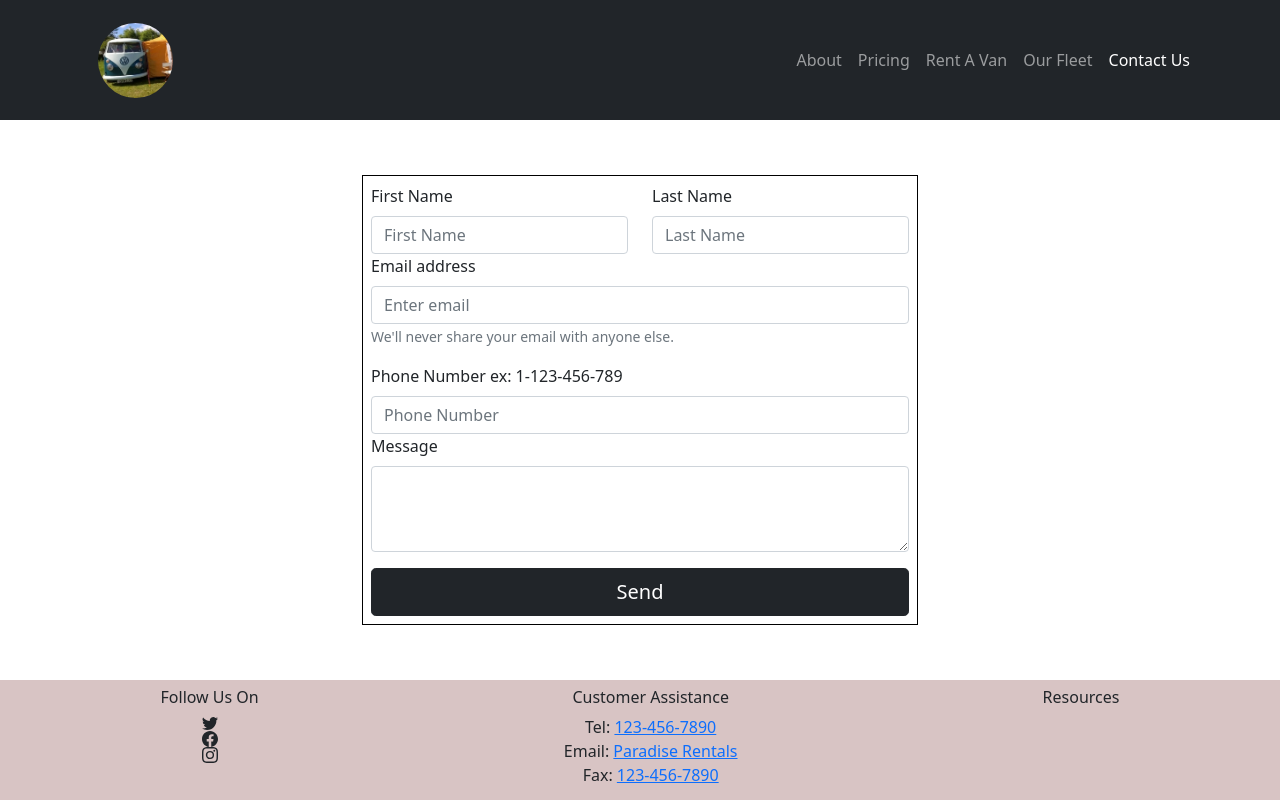
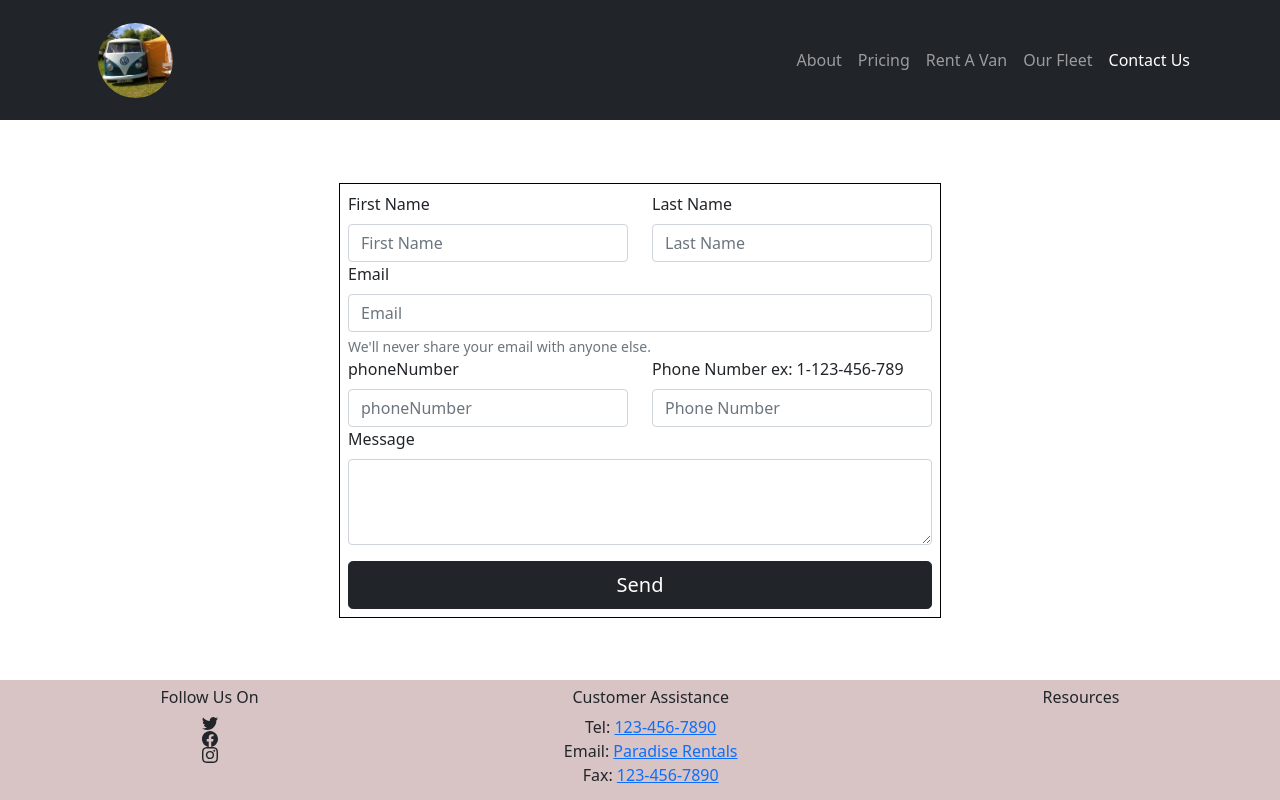
Before and after one commit to ShaneC2021/RentalStore, a React (Create React App) app: page /Contact in a window 1280 px wide. Built offline with nearby package versions, Linux system fonts and the light colour scheme.

Commit message:
FormField component added

```diff
--- /dev/null
+++ b/src/Components/FormField.jsx
@@ -0,0 +1,22 @@
+import React from 'react';
+import {Form, Row, Button, Col} from 'react-bootstrap';
+
+
+
+function FormField(props) {
+  return (
+    <Form.Group as={Col} controlId={props.name}>
+              <Form.Label>{props.field}</Form.Label>
+              <Form.Control
+                type={props.type}
+                placeholder={props.field}
+                name={props.name}
+                onChange={props.onChange}
+                value={props.value}
+                required
+              />
+            </Form.Group>
+  )
+}
+
+export default FormField
--- a/src/Components/VehicleCard.jsx
+++ b/src/Components/VehicleCard.jsx
@@ -1,22 +1,22 @@
 import React from "react";
 import { Card, Button } from "react-bootstrap";
 
-function VehicleCard (props) {
+function VehicleCard ({image,name,description,price}) {
   return (
     <Card>
       <Card.Img
         variant="top"
         width="243"
         height="160"
-        src={require(`../images/${props.data.image}`)}
+        src={require(`../images/${image}`)}
         alt="pic of van"
       />
       <Card.Body>
-        <Card.Title>{props.data.name}</Card.Title>
+        <Card.Title>{name}</Card.Title>
         <Card.Text>
-          {props.data.description}
+          {description}
           <br />
-          {props.data.price}
+          {price}
         </Card.Text>
         <Button variant="primary">Rent Me</Button>
       </Card.Body>
--- a/src/pages/Contact.jsx
+++ b/src/pages/Contact.jsx
@@ -3,6 +3,7 @@ import { Button } from "react-bootstrap";
 import Form from "react-bootstrap/Form";
 import Row from "react-bootstrap/Row";
 import Col from "react-bootstrap/Col";
+import FormField from "../components/FormField";
 
 function Contact() {
   const initialValues = {
@@ -13,6 +14,8 @@ function Contact() {
     message: "",
   };
   const [values, setValues] = useState(initialValues);
+
+  console.log(values);
 
   const handleChange = (e) => {
     const { name, value } = e.target;
@@ -26,52 +29,55 @@ function Contact() {
   return (
     <div className=" main-body p-1 d-flex flex-column align-items-center justify-content-center">
       <div className="contact-details p-2">
-
         <Form onSubmit={handleSubmit}>
           <Row className="mb-0">
-            <Form.Group as={Col} controlId="firstName">
-              <Form.Label>First Name</Form.Label>
-              <Form.Control
+            <FormField
+              field="First Name"
               type="text"
-                placeholder="First Name"
+              onChange={handleChange}
               value={values.firstName}
+              name="firstName"
+            />
+
+            <FormField
+              field="Last Name"
+              type="text"
               onChange={handleChange}
-                name="firstName"
-                required
+              value={values.lastName}
+              name="lastName"
             />
-            </Form.Group>
-
-            <Form.Group as={Col} controlId="lastName">
-              <Form.Label>Last Name</Form.Label>
-              <Form.Control
-                type="text"
-                placeholder="Last Name"
-                value={values.lastName}
-                onChange={handleChange}
-                name="lastName"
-                required
-              />
-            </Form.Group>
           </Row>
 
           <Row>
-            <Form.Group className="mb-3" controlId="email">
-              <Form.Label>Email address</Form.Label>
-              <Form.Control
-                type="email"
-                placeholder="Enter email"
+            <FormField
+              field="Email"
+              type="text"
+              onChange={handleChange}
               value={values.email}
-                onChange={handleChange}
               name="email"
-                required
             />
             <Form.Text className="text-muted">
               We'll never share your email with anyone else.
             </Form.Text>
-            </Form.Group>
           </Row>
 
           <Row>
+
+
+          <FormField
+              field="phoneNumber"
+              type="tel"
+              onChange={handleChange}
+              pattern="[0-9]{1}-[0-9]{3}-[0-9]{3}-[0-9]{4}"
+              value={values.phone}
+              name="phone"
+            />
+
+
+
+
+
+
             <Form.Group as={Col} controlId="phoneNumber">
               <Form.Label>Phone Number ex: 1-123-456-789</Form.Label>
               <Form.Control
@@ -111,3 +117,21 @@ function Contact() {
 }
 
 export default Contact;
+
+/*
+
+
+            <Form.Group as={Col} controlId="firstName">
+
+<Form.Label>First Name</Form.Label>
+
+
+               <Form.Control
+                 type="text"
+                 placeholder="First Name"
+                 value={values.firstName}
+                 onChange={handleChange}
+                 name="firstName"
+                 required
+               />
+             </Form.Group>  */
--- a/src/pages/Fleet.jsx
+++ b/src/pages/Fleet.jsx
@@ -16,7 +16,7 @@ const [array, setArray] = useState(arrayOfVans)
       <Row xs={1} md={2} lg={4} className="g-3">
         {array.map((item, idx) => (
           <Col key={idx}>
-        <VehicleCard data={item} />
+        <VehicleCard {...item} />
           </Col>
         ))}
       </Row>
```
Lines whose indentation alone changed are shown as unchanged.
